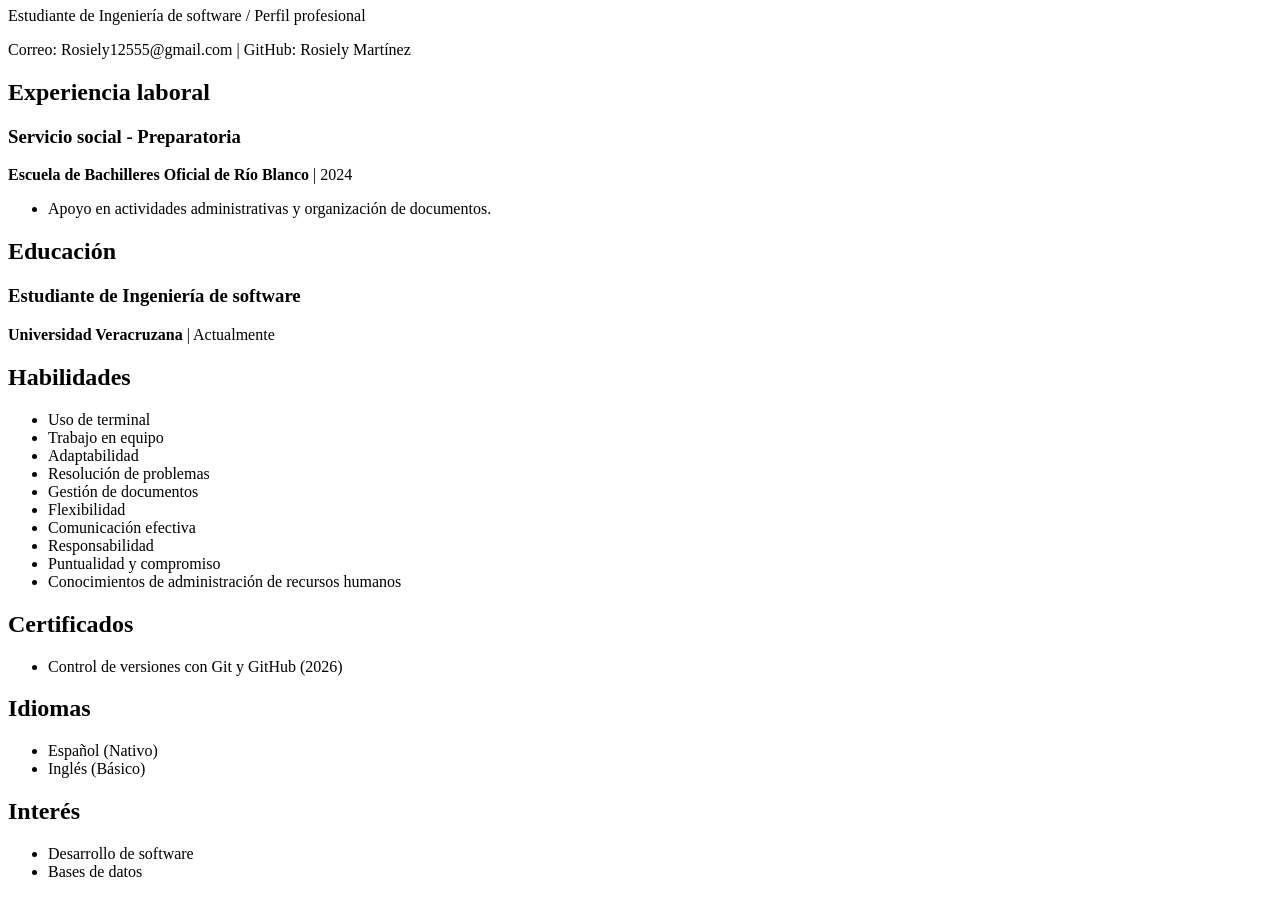
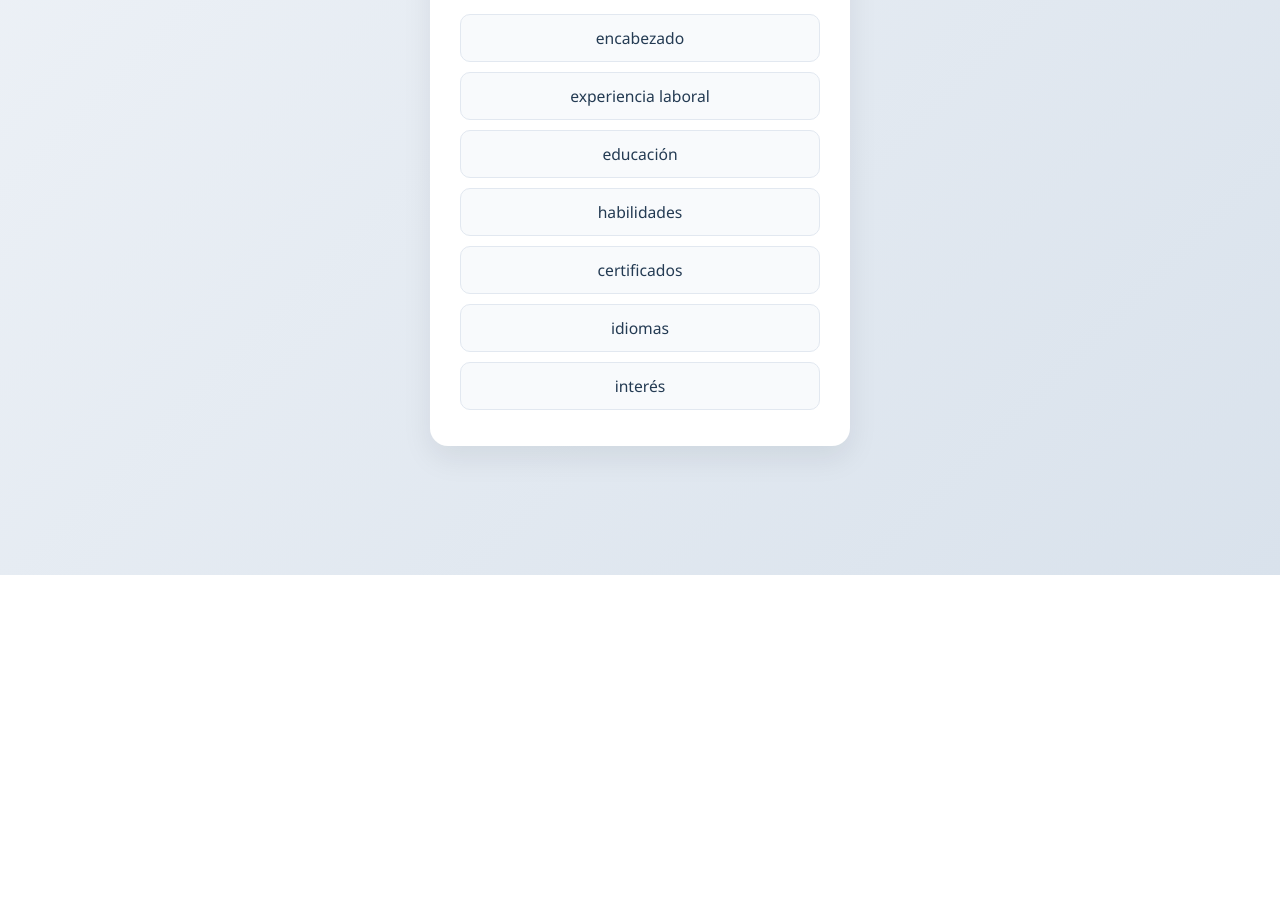
Before and after one commit to RosielyMartinez/micv-2026, a plain HTML site: page index.html in a window 1280 px wide. Shown: the part 225-1122 px from the top of the page. After the commit the page ends 800 px from the top, so only its background shows below. Drawn offline with Linux system fonts and the light colour scheme.

Commit message:
Agrega estilos visuales al menu

```diff
--- a/index.html
+++ b/index.html
@@ -2,77 +2,80 @@
 <html lang="es">
 <head>
     <meta charset="UTF-8">
+    <meta name="viewport" content="width=device-width, initial-scale=1.0">
     <title>CV - Rosiely Martínez Bandala</title>
+    <style>
+        * {
+            box-sizing: border-box;
+            margin: 0;
+            padding: 0;
+        }
+        body {
+            font-family: 'Segoe UI', system-ui, -apple-system, sans-serif;
+            background: linear-gradient(135deg, #eef2f7 0%, #d9e2ec 100%);
+            min-height: 100vh;
+            display: flex;
+            justify-content: center;
+            align-items: center;
+            padding: 20px;
+            color: #1f2933;
+        }
+        .tarjeta {
+            background-color: #ffffff;
+            width: 100%;
+            max-width: 420px;
+            padding: 36px 30px;
+            border-radius: 18px;
+            box-shadow: 0 12px 30px rgba(15, 23, 42, 0.08);
+            text-align: center;
+        }
+        h1 {
+            font-size: 1.5rem;
+            font-weight: 700;
+            color: #102a43;
+            margin-bottom: 24px;
+            padding-bottom: 14px;
+            border-bottom: 2px solid #f0f4f8;
+        }
+        .menu {
+            display: flex;
+            flex-direction: column;
+            gap: 10px;
+        }
+        .menu a {
+            display: block;
+            text-decoration: none;
+            background-color: #f8fafc;
+            color: #243b53;
+            padding: 12px 18px;
+            border-radius: 10px;
+            border: 1px solid #e2e8f0;
+            font-size: 0.98rem;
+            font-weight: 500;
+            transition: all 0.2s ease;
+        }
+        .menu a:hover {
+            background-color: #1d4ed8;
+            color: #ffffff;
+            border-color: #1d4ed8;
+            transform: translateY(-2px);
+            box-shadow: 0 4px 12px rgba(29, 78, 216, 0.2);
+        }
+    </style>
 </head>
 <body>
 
-RosielyMartinez cv<br>
-<a href="#encabezado">encabezado</a><br>
-<a href="#experiencia">experiencia laboral</a><br>
-<a href="#educacion">educación</a><br>
-<a href="#habilidades">habilidades</a><br>
-<a href="#certificados">certificados</a><br>
-<a href="#idiomas">idiomas</a><br>
-<a href="#interes">interés</a><br>
-
-<div id="encabezado">
-    <h1>Rosiely Martínez Bandala</h1>
-    <p>Estudiante de Ingeniería de software / Perfil profesional</p>
-    <p>Correo: Rosiely12555@gmail.com | GitHub: Rosiely Martínez</p>
-</div>
-
-<div id="experiencia">
-    <h2>Experiencia laboral</h2>
-    <h3>Servicio social - Preparatoria</h3>
-    <p><strong>Escuela de Bachilleres Oficial de Río Blanco</strong> | 2024</p>
-    <ul>
-        <li>Apoyo en actividades administrativas y organización de documentos.</li>
-    </ul>
-</div>
-
-<div id="educacion">
-    <h2>Educación</h2>
-    <h3>Estudiante de Ingeniería de software</h3>
-    <p><strong>Universidad Veracruzana</strong> | Actualmente</p>
-</div>
-
-<div id="habilidades">
-    <h2>Habilidades</h2>
-    <ul>
-        <li>Uso de terminal</li>
-        <li>Trabajo en equipo</li>
-        <li>Adaptabilidad</li>
-        <li>Resolución de problemas</li>
-        <li>Gestión de documentos</li>
-        <li>Flexibilidad</li>
-        <li>Comunicación efectiva</li>
-        <li>Responsabilidad</li>
-        <li>Puntualidad y compromiso</li>
-        <li>Conocimientos de administración de recursos humanos</li>
-    </ul>
-</div>
-
-<div id="certificados">
-    <h2>Certificados</h2>
-    <ul>
-        <li>Control de versiones con Git y GitHub (2026)</li>
-    </ul>
-</div>
-
-<div id="idiomas">
-    <h2>Idiomas</h2>
-    <ul>
-        <li>Español (Nativo)</li>
-        <li>Inglés (Básico)</li>
-    </ul>
-</div>
-
-<div id="interes">
-    <h2>Interés</h2>
-    <ul>
-        <li>Desarrollo de software</li>
-        <li>Bases de datos</li>
-    </ul>
+<div class="tarjeta">
+    <h1>RosielyMartinez cv</h1>
+    <nav class="menu">
+        <a href="#encabezado">encabezado</a>
+        <a href="#experiencia">experiencia laboral</a>
+        <a href="#educacion">educación</a>
+        <a href="#habilidades">habilidades</a>
+        <a href="#certificados">certificados</a>
+        <a href="#idiomas">idiomas</a>
+        <a href="#interes">interés</a>
+    </nav>
 </div>
 
 </body>
```
